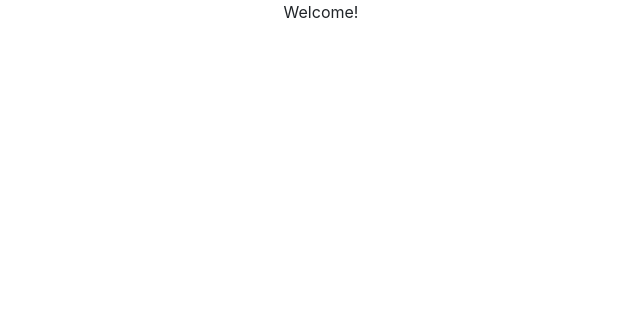
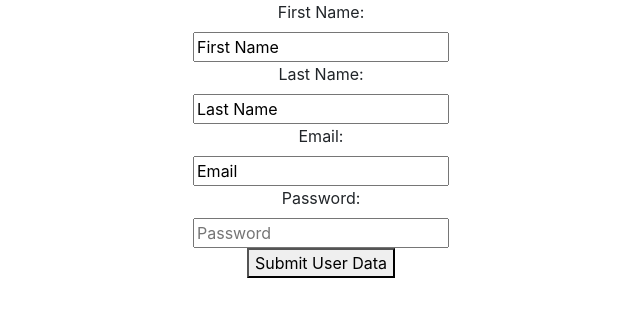
Before and after one commit to THSampson/CharacterCreator-Client, a React (Create React App) app: page / in a window 1280 px wide. Shown: the top 316 px of the page, without its empty margins (319-959 px from the left). Built offline with nearby package versions, Linux system fonts and the light colour scheme.

Commit message:
added functionality to signup a user on the client

```diff
--- a/src/App.js
+++ b/src/App.js
@@ -1,13 +1,21 @@
-import React from 'react';
+import React, {useState, useEffect} from 'react';
 import 'bootstrap/dist/css/bootstrap.css'
 import './App.css';
+import Auth from './components/Auth/Auth';
 
 function App() {
+  const [sessionToken, setSessionToken] = useState(undefined);
+
+  useEffect(() => console.log('session token has changed'), [sessionToken])
+
+  const viewToggle = () => {
+    return sessionToken ? <h1>You got a session token!</h1> : <Auth setSessionToken={setSessionToken}/>
+  }
   return (
     <div className="App">
       <div className="mainDiv">
+        {viewToggle()}
       </div>
-      <p>Welcome!</p>
     </div>
   );
 }
--- /dev/null
+++ b/src/components/Auth/Auth.js
@@ -0,0 +1,63 @@
+import React, {useState} from 'react';
+import './Auth.css'
+
+const Auth = (props) => {
+    const [signup, setSignup] = useState(true);
+    const [firstName, setFirstName] = useState('First Name');
+    const [lastName, setLastName] = useState('Last Name');
+    const [email, setEmail] = useState('Email');
+    const [password, setPassword] = useState('Password');
+
+    const signupInfo = () => signup ? (
+        <div>
+            <label htmlFor="firstName">First Name:</label>
+            <br />
+            <input type = "text" id="firstName" placeholder="First Name" value={firstName} onChange={e => setFirstName(e.target.value)}/>
+            <br />
+            <label htmlFor="lastName">Last Name:</label>
+            <br />
+            <input type = "text" id="lastName" placeholder="Last Name" value={lastName} onChange={e => setLastName(e.target.value)}/>
+        </div>
+    )  : null
+
+
+
+    const userFunction = (event) => {
+        event.preventDefault();
+        let url = 'http://localhost:3000/user/signup'
+        let userObject = {
+            fName: firstName,
+            lName: lastName,
+            email,
+            password
+        };
+        fetch(url, {
+            method: 'POST',
+            headers: new Headers({
+                'Content-Type': 'application/json'
+            }),
+            body: JSON.stringify(userObject)
+        })
+        .then(res => res.json())
+        .then(json => {console.log(json); props.setSessionToken(json.sessionToken)})
+        .catch(err => console.log(err))
+    }
+    return (
+        <div>
+            <form onSubmit={userFunction}>
+                {signupInfo()}
+                <label htmlFor="email">Email:</label>
+            <br />
+            <input type = "text" id="id" placeholder="Email" value={email} onChange={e => setEmail(e.target.value)}/>
+            <br />
+            <label htmlFor="password">Password:</label>
+            <br />
+            <input type = "text" id="password" placeholder="Password"  onChange={e => setPassword(e.target.value)}/>
+            <br />
+            <button type="submit">Submit User Data</button>
+            </form>
+        </div>
+    )
+}
+
+export default Auth
```
Also changed, not shown: src/components/Auth/Auth.css (added).
